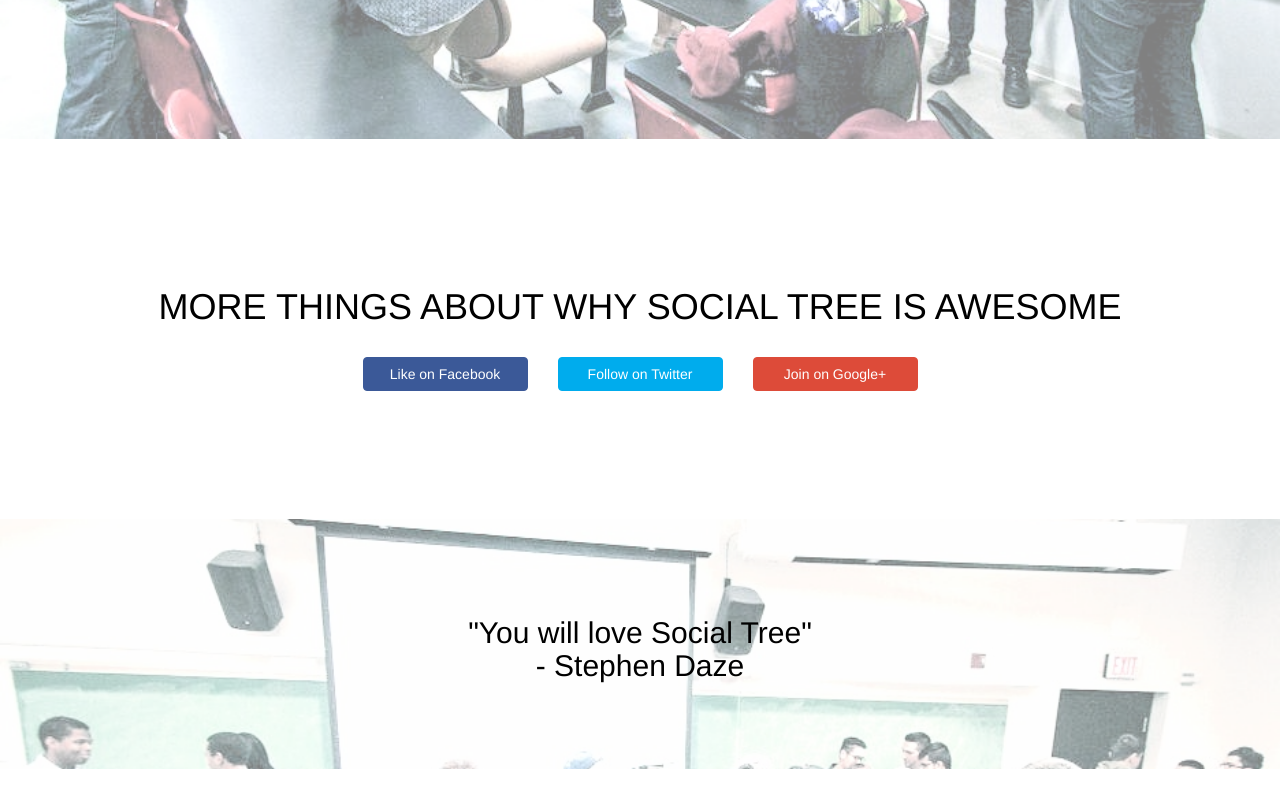
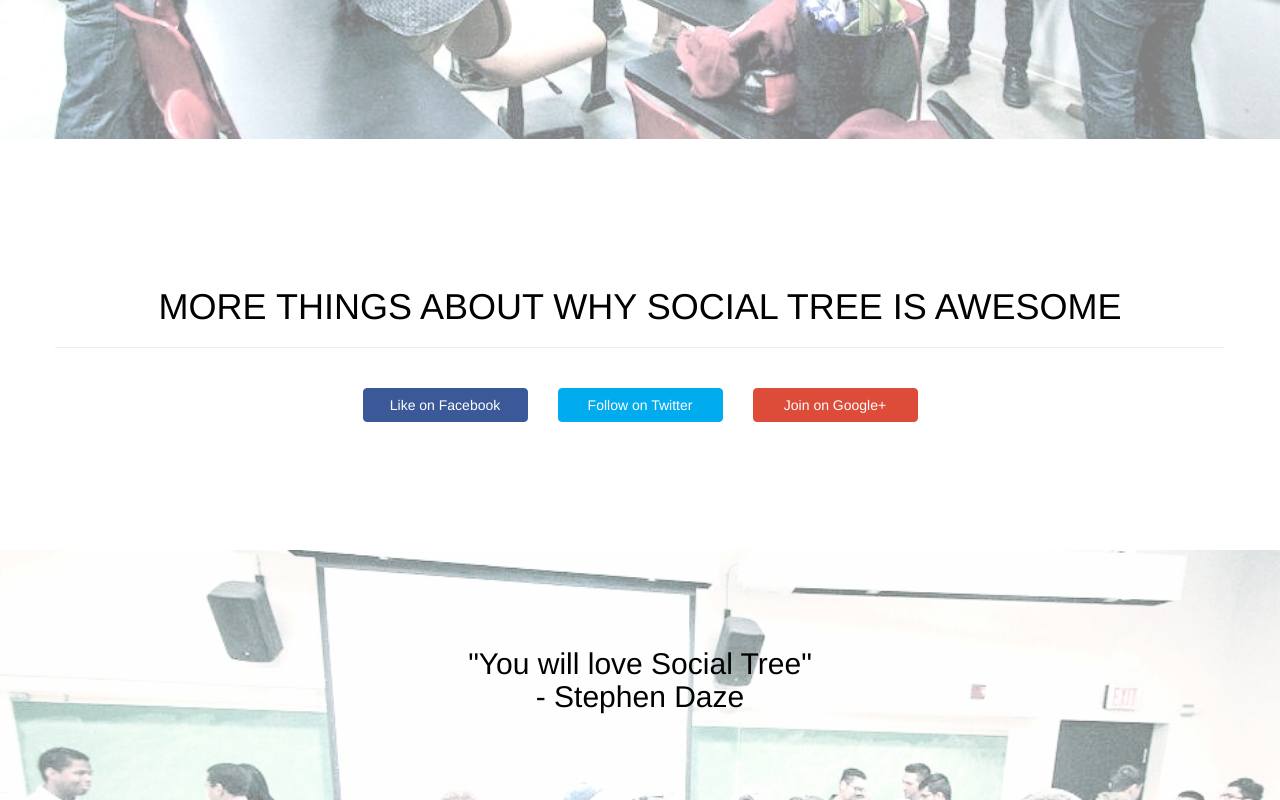
Before and after one commit to patforg/socialtree, a plain HTML site: page public/index.html in a window 1280 px wide. Shown: the part 661-1461 px from the top of the page. Before the commit the page ends 1430 px from the top, so only its background shows below. Drawn offline with Linux system fonts and the light colour scheme.

Commit message:
Added styling for about section

```diff
--- a/public/index.html
+++ b/public/index.html
@@ -32,7 +32,7 @@
 	<div id="about" class="intro">
 		<div class="container">
 			<div class="row text-center">
-				<h1>MORE THINGS ABOUT WHY SOCIAL TREE IS AWESOME</h1><br>
+				<h1>MORE THINGS ABOUT WHY SOCIAL TREE IS AWESOME</h1><hr><br>
 				<div class="col-md-2 col-md-12 col-md-offset-3">
 						<a href="https://www.facebook.com/pages/Socialtree/424475594377463" class="btn btn-primary btn-facebook">Like on Facebook</a>
 					</div>
```
